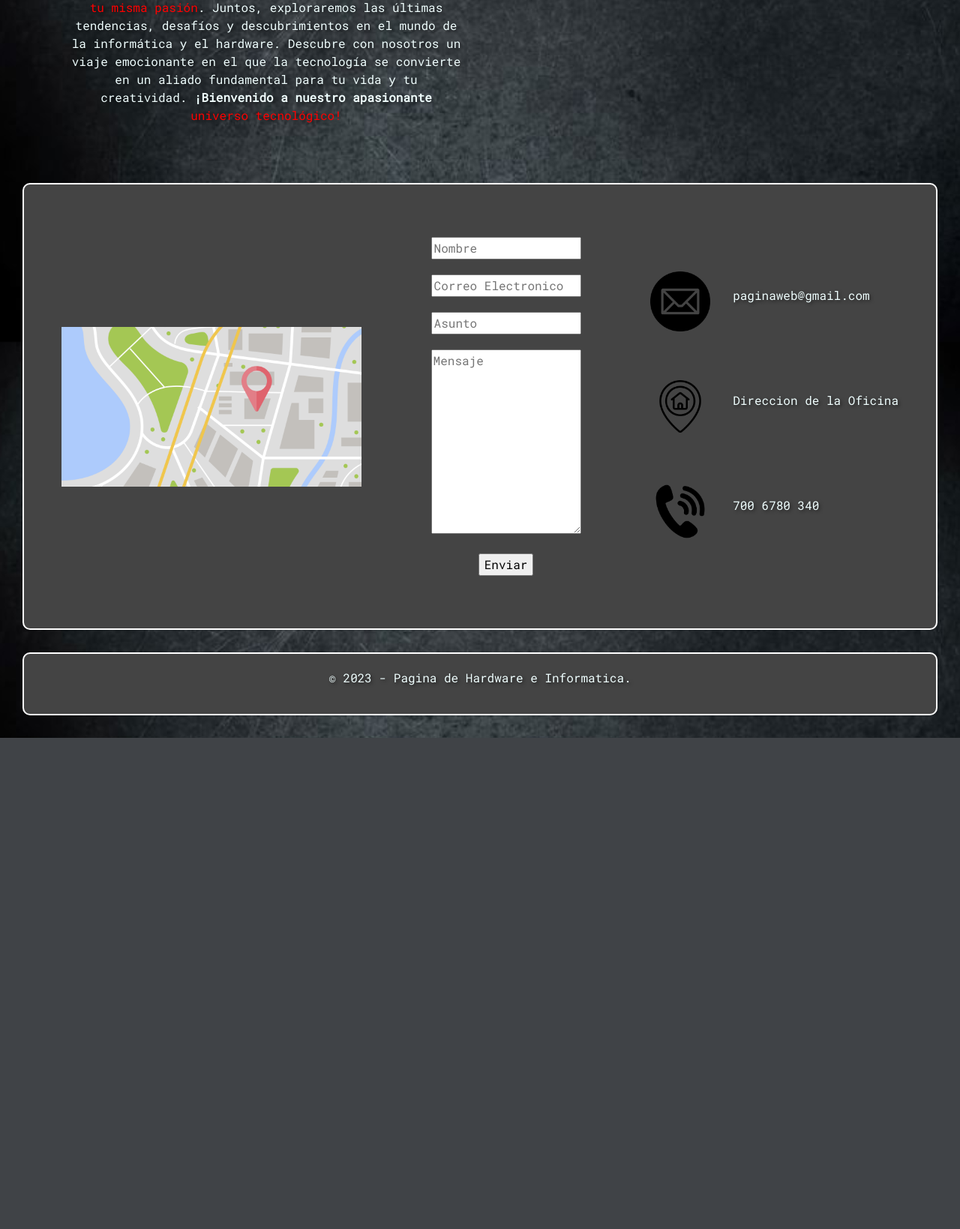
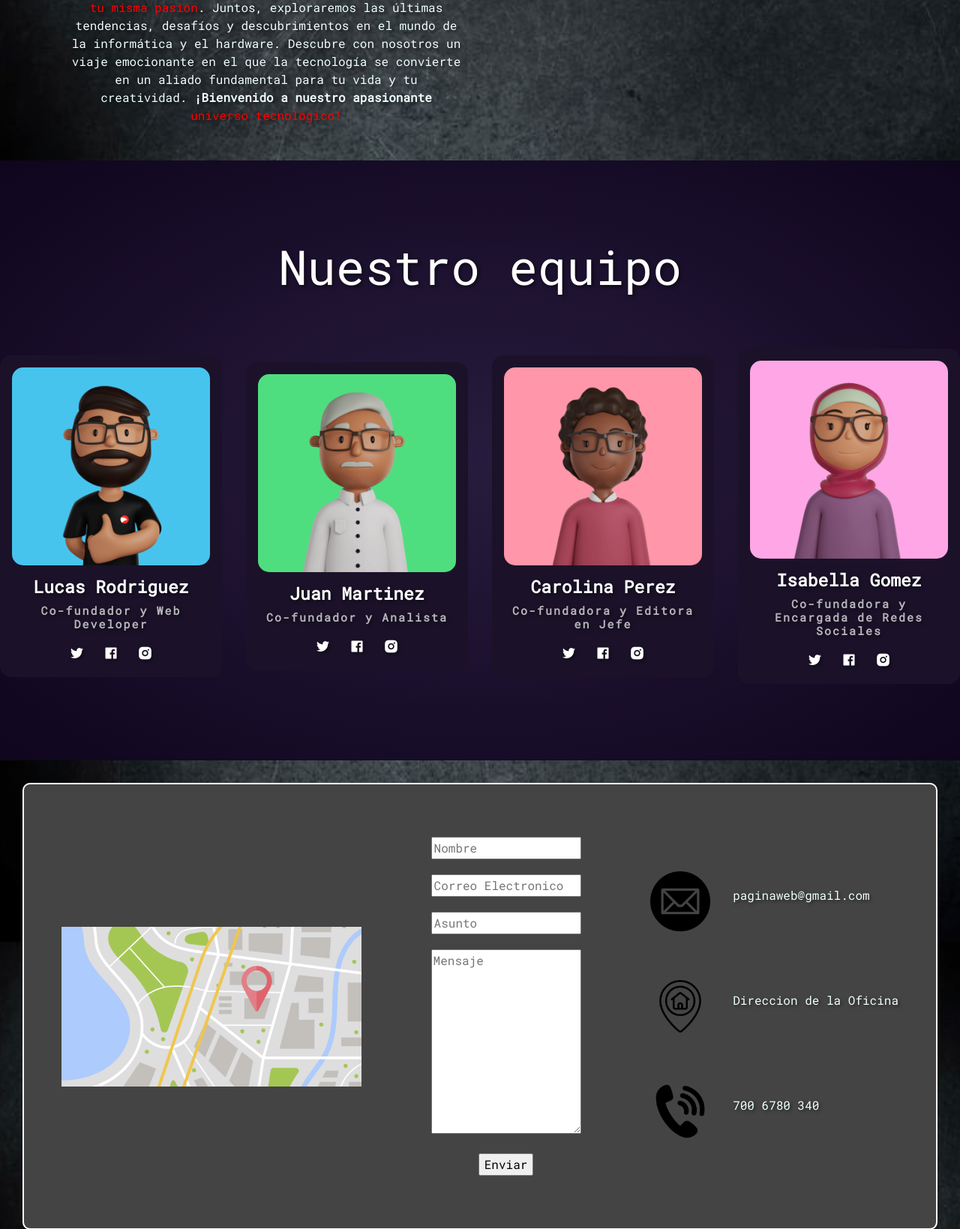
Before and after one commit to DevsJane/InfowareWeb, a PHP site: page /indexNosotros.html in a window 1280 px wide. Shown: the part 1144-2783 px from the top of the page at 75% size. Before the commit the page ends 2128 px from the top, so only its background shows below. Run offline with PHP 8.4, Linux system fonts and the light colour scheme.

Commit message:
Arreglo en modals y creacion de 'Conoce a nuestro equipo'

```diff
--- a/indexNosotros.html
+++ b/indexNosotros.html
@@ -8,6 +8,12 @@
     <link href="https://fonts.googleapis.com/css2?family=Roboto+Mono&display=swap" rel="stylesheet">
     <script src="https://cdn.jsdelivr.net/npm/@popperjs/core@2.11.8/dist/umd/popper.min.js" integrity="sha384-I7E8VVD/ismYTF4hNIPjVp/Zjvgyol6VFvRkX/vR+Vc4jQkC+hVqc2pM8ODewa9r" crossorigin="anonymous"></script>
     <script src="https://cdn.jsdelivr.net/npm/bootstrap@5.3.2/dist/js/bootstrap.min.js" integrity="sha384-BBtl+eGJRgqQAUMxJ7pMwbEyER4l1g+O15P+16Ep7Q9Q+zqX6gSbd85u4mG4QzX+" crossorigin="anonymous"></script>
+    <!--Links para Meet our Team-->
+    <link href="https://cdn.jsdelivr.net/npm/remixicon@2.5.0/fonts/remixicon.css" rel="stylesheet">
+	<link rel="preconnect" href="https://fonts.googleapis.com">
+    <link rel="preconnect" href="https://fonts.gstatic.com" crossorigin>
+    <link href="https://fonts.googleapis.com/css2?family=Space+Grotesk:wght@300;400;500;600;700&display=swap" rel="stylesheet">
+    <!---->
 </head>
 <body>
 
@@ -33,12 +39,12 @@
                     </li>
                     <li class="nav-item">
                         <!-- Button trigger modal -->
-                        <button type="button" class="btn nav-link" data-bs-toggle="modal" data-bs-target="#staticBackdrop" style="--bs-btn-padding-y: .25rem; --bs-btn-padding-x: .5rem; --bs-btn-font-size: .75rem;">
+                        <button type="button" class="btn nav-link" data-bs-toggle="modal" data-bs-target="#staticBackdropLogin" style="--bs-btn-padding-y: .25rem; --bs-btn-padding-x: .5rem; --bs-btn-font-size: .75rem;">
                             Iniciar Sesion
                         </button>
 
                         <!-- Modal -->
-                        <div class="modal fade" id="staticBackdrop" data-bs-backdrop="static" data-bs-keyboard="false" tabindex="-1" aria-labelledby="staticBackdropLabel" aria-hidden="true">
+                        <div class="modal fade" id="staticBackdropLogin" data-bs-backdrop="static" data-bs-keyboard="false" tabindex="-1" aria-labelledby="staticBackdropLabel" aria-hidden="true">
                             <div class="modal-dialog modal-dialog-scrollable">
                             <div class="modal-content">
                                 <div class="modal-header bg-dark">
@@ -72,24 +78,7 @@
                             </div>
                         </div>
                         </div>
-
                     </li>
-                    <!--
-                    <li class="nav-item dropdown">
-                    <a class="nav-link dropdown-toggle" href="#" role="button" data-bs-toggle="dropdown" aria-expanded="false">
-                        Dropdown
-                    </a>
-                    <ul class="dropdown-menu">
-                        <li><a class="dropdown-item" href="#">Action</a></li>
-                        <li><a class="dropdown-item" href="#">Another action</a></li>
-                        <li><hr class="dropdown-divider"></li>
-                        <li><a class="dropdown-item" href="#">Something else here</a></li>
-                    </ul>
-                    </li>
-                    <li class="nav-item">
-                    <a class="nav-link disabled" aria-disabled="true">Disabled</a>
-                    </li>
-                    -->
                 </ul>
                 </div>
             </div>
@@ -209,6 +198,60 @@
                 </div>
             </div>
         </section>
+
+        <section class="team">
+            <div class="center">
+                <h1>Nuestro equipo</h1>
+            </div>
+
+            <div class="team-content">
+                <div class="box">
+                    <img src="01.png">
+                    <h3>Lucas Rodriguez</h3>
+                    <h5>Co-fundador y Web Developer</h5>
+                    <div class="icons">
+                        <a href="#"><i class="ri-twitter-fill"></i></a>
+                        <a href="#"><i class="ri-facebook-box-fill"></i></a>
+                        <a href="#"><i class="ri-instagram-fill"></i></a>
+                    </div>
+                </div>
+
+                <div class="box">
+                    <img src="02.png">
+                    <h3>Juan Martinez</h3>
+                    <h5>Co-fundador y Analista</h5>
+                    <div class="icons">
+                        <a href="#"><i class="ri-twitter-fill"></i></a>
+                        <a href="#"><i class="ri-facebook-box-fill"></i></a>
+                        <a href="#"><i class="ri-instagram-fill"></i></a>
+                    </div>
+                </div>
+
+                <div class="box">
+                    <img src="03.png">
+                    <h3>Carolina Perez</h3>
+                    <h5>Co-fundadora y Editora en Jefe</h5>
+                    <div class="icons">
+                        <a href="#"><i class="ri-twitter-fill"></i></a>
+                        <a href="#"><i class="ri-facebook-box-fill"></i></a>
+                        <a href="#"><i class="ri-instagram-fill"></i></a>
+                    </div>
+                </div>
+
+                <div class="box">
+                    <img src="04.png">
+                    <h3>Isabella Gomez</h3>
+                    <h5>Co-fundadora y Encargada de Redes Sociales</h5>
+                    <div class="icons">
+                        <a href="#"><i class="ri-twitter-fill"></i></a>
+                        <a href="#"><i class="ri-facebook-box-fill"></i></a>
+                        <a href="#"><i class="ri-instagram-fill"></i></a>
+                    </div>
+                </div>
+
+            </div>
+        </section>
+
         <!--
         <section>
             <div class="section">
--- a/indexRegistro.html
+++ b/indexRegistro.html
@@ -34,12 +34,12 @@
                     </li>
                     <li class="nav-item">
                         <!-- Button trigger modal -->
-                        <button type="button" class="btn nav-link" data-bs-toggle="modal" data-bs-target="#staticBackdrop" style="--bs-btn-padding-y: .25rem; --bs-btn-padding-x: .5rem; --bs-btn-font-size: .75rem;">
+                        <button type="button" class="btn nav-link" data-bs-toggle="modal" data-bs-target="#staticBackdropLogin" style="--bs-btn-padding-y: .25rem; --bs-btn-padding-x: .5rem; --bs-btn-font-size: .75rem;">
                             Iniciar Sesion
                         </button>
 
                         <!-- Modal -->
-                        <div class="modal fade" id="staticBackdrop" data-bs-backdrop="static" data-bs-keyboard="false" tabindex="-1" aria-labelledby="staticBackdropLabel" aria-hidden="true">
+                        <div class="modal fade" id="staticBackdropLogin" data-bs-backdrop="static" data-bs-keyboard="false" tabindex="-1" aria-labelledby="staticBackdropLabel" aria-hidden="true">
                             <div class="modal-dialog modal-dialog-scrollable">
                             <div class="modal-content">
                                 <div class="modal-header bg-dark">
--- a/styles.css
+++ b/styles.css
@@ -479,3 +479,82 @@ body {
   line-height: 1.4;
   word-spacing: 100vw;
 }/*# sourceMappingURL=styles.css.map */
+
+/*Meet our team*/
+
+.team{
+	position: relative;
+	width: 100%;
+	height: 100vh;
+	background: radial-gradient(#281c3e,#0f051d);
+	display: flex;
+	align-items: center;
+	justify-content: center;
+	flex-direction: column;
+}
+.team-content{
+	width: 100%;
+	max-width: 1350px;
+	margin: 0 auto;
+	display: grid;
+	grid-template-columns: repeat(auto-fit, minmax(150px, auto));
+	align-items: center;
+	gap: 2rem;
+	text-align: center;
+	margin-top: 4rem;
+}
+.team-content img{
+	width: 100%;
+	height: auto;
+	border-radius: 15px;
+	margin-bottom: 15px;
+}
+.center h1{
+	color: #fff;
+	font-size: 4rem;
+	text-align: center;
+}
+.box{
+	padding: 16px;
+	background: #1b1229;
+	border-radius: 15px;
+	transition: all .38s ease;
+}
+.box h3{
+	font-size: 23px;
+	font-weight: 600;
+	color: #fff;
+	margin-bottom: 8px;
+}
+.box h5{
+	font-size: 15px;
+	font-weight: 600;
+	color: #b7b4bb;
+	margin-bottom: 15px;
+	letter-spacing: 2px;
+}
+.icons i{
+	display: inline-block;
+	color: #fff;
+	font-size: 20px;
+	margin: 0 8px;
+	transition: all .38s ease;
+}
+.icons i:hover{
+	transform: scale(1.2);
+}
+.box:hover{
+	transform: translateY(-10px);
+	cursor: pointer;
+}
+
+@media(max-width: 1240px){
+	.team{
+		width: 100%;
+		height: auto;
+		padding: 90px 2%;
+	}
+	.center h1{
+		font-size: 3.2rem;
+	}
+}
```
Also changed, not shown: indexInicio.html (+5 -5 lines), 01.png (added), 02.png (added), 03.png (added), 04.png (added).
